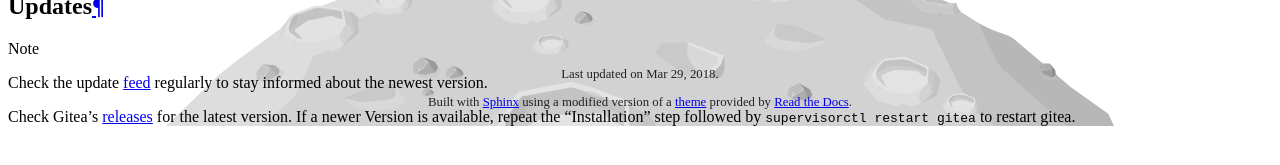
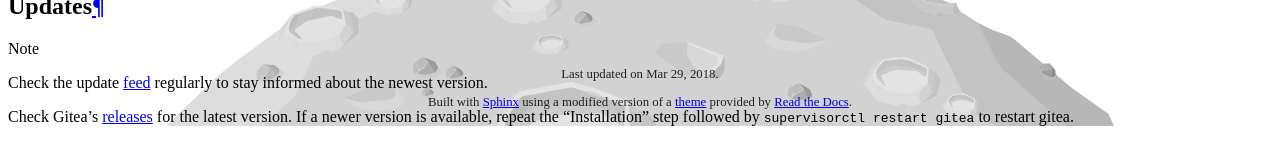
Before and after one commit to Uberspace/lab, a Sphinx documentation site: the page built from source/gitea.rst, in a window 1280 px wide and 900 px high, scrolled down 2418 px. Shown: the part 646-811 px from the top of the window. Built offline with Sphinx 7.4.7 and the Read the Docs theme 2.0.0, drawn with Linux system fonts in a browser that asks for light colours.

Commit message:
:ok_hand: fix typos found in review

```diff
--- a/source/gitea.rst
+++ b/source/gitea.rst
@@ -145,7 +145,7 @@ Updates
 .. note:: Check the update feed_ regularly to stay informed about the newest version.
 
 Check Gitea's `releases <https://github.com/go-gitea/gitea/releases/latest>`_ for the latest version. If a newer
-Version is available, repeat the "Installation" step followed by ``supervisorctl restart gitea`` to restart gitea.
+version is available, repeat the "Installation" step followed by ``supervisorctl restart gitea`` to restart gitea.
 
 .. _Gitea: https://gitea.io/en-US/
 .. _Gogs: https://gogs.io
```
